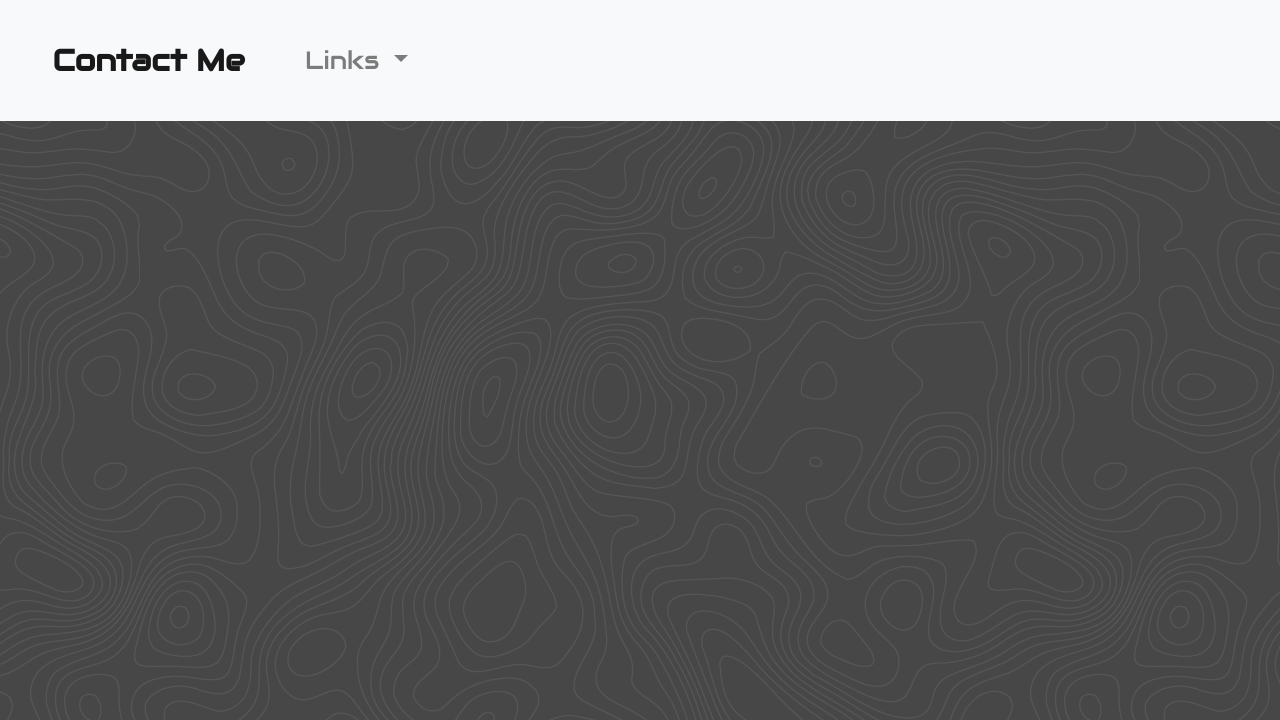
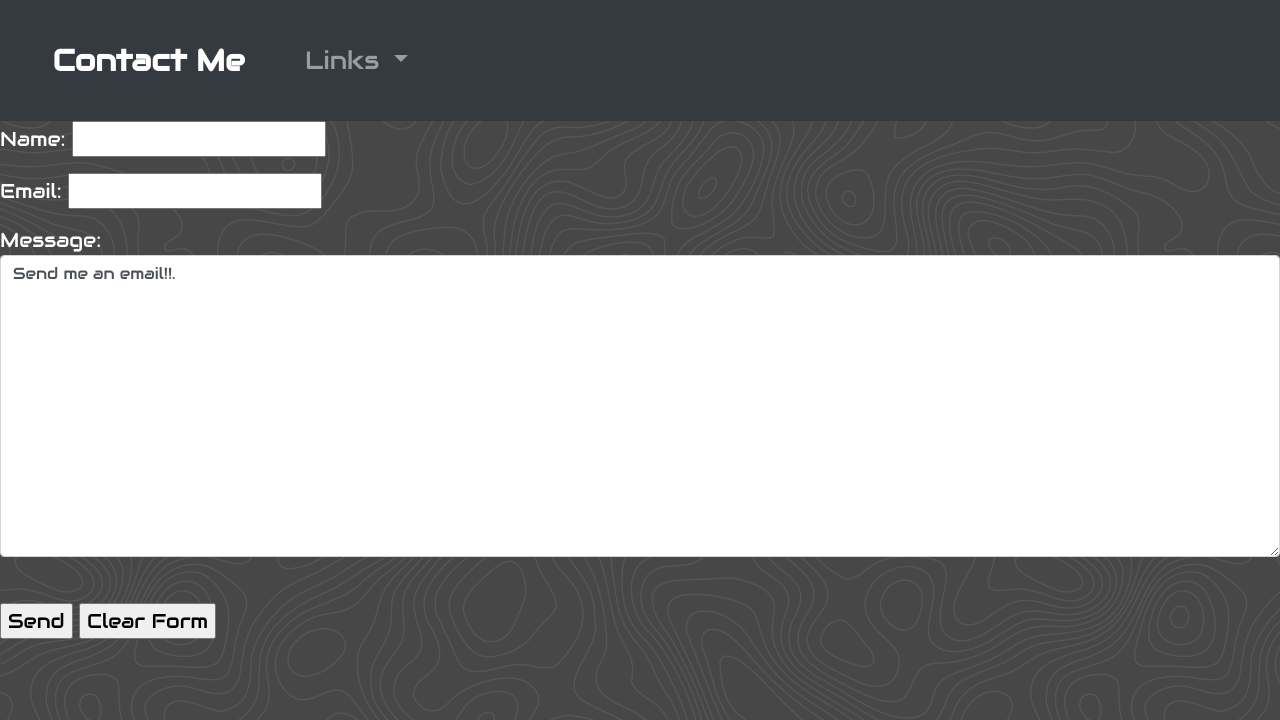
Before and after one commit to kirkm72/bootstrap_portfolio, a plain HTML site: page assets/html/contact.html in a window 1280 px wide. Drawn offline with nearby package versions, Linux system fonts and the light colour scheme; a web font is replaced by a local one.

Commit message:
updated contact.html

```diff
--- a/assets/html/contact.html
+++ b/assets/html/contact.html
@@ -23,11 +23,8 @@
 </head>
 
 <body>
-    <!-- <nav class="navbar sticky-top navbar-light bg-light">
-        <a class="navbar-brand" href="#">Sticky top</a>
-      </nav> -->
 
-    <nav class="navbar sticky-top navbar-expand-lg navbar-light bg-light">
+    <nav class="navbar sticky-top navbar-expand-lg navbar-dark bg-dark">
         <a class="navbar-brand" href="#">Contact Me</a>
         <button class="navbar-toggler" type="button" data-toggle="collapse" data-target="#navbarSupportedContent"
             aria-controls="navbarSupportedContent" aria-expanded="false" aria-label="Toggle navigation">
@@ -43,13 +40,28 @@
                     </a>
                     <div class="dropdown-menu" aria-labelledby="navbarDropdown">
                         <a class="dropdown-item" href="../html/about.html">About</a>
-                        <a class="dropdown-item" href="https://www.linkedin.com/in/kirk-mcglamery-4899a82/" target="_blank">LinkedIN</a>
+                        <a class="dropdown-item" href="https://www.linkedin.com/in/kirk-mcglamery-4899a82/"
+                            target="_blank">LinkedIN</a>
                         <a class="dropdown-item" href="https://github.com/kirkm72" target="_blank">GitHUB</a>
                         <a class="dropdown-item" href="#">Contact</a>
+                        <a class="dropdown-item" href="../html/portfolio.html">Portfolio</a>
+                        <a class="dropdown-item" href="../../index.html">Home</a>
                     </div>
                 </li>
             </ul>
         </div>
     </nav>
 
+    <form id="contactForm" action="mailto:kirkm72@att.net" method="post" enctype="text/plain">
+        <p>Name: <input type="text" name="name"/></p>
+        <p>Email: <input type="text" name="email"/></p>
+        <p>Message:
+          <br />
+          <textarea class="form-control z-depth-1" name="comments" rows = "12">Send me an email!!.</textarea>
+          <br>
+        <p><input class="button" type="submit" name="submit" value="Send" />
+          <input class="button" type="reset" name="reset" value="Clear Form" />
+        </p>
+      </form>
+
 </body>
```
